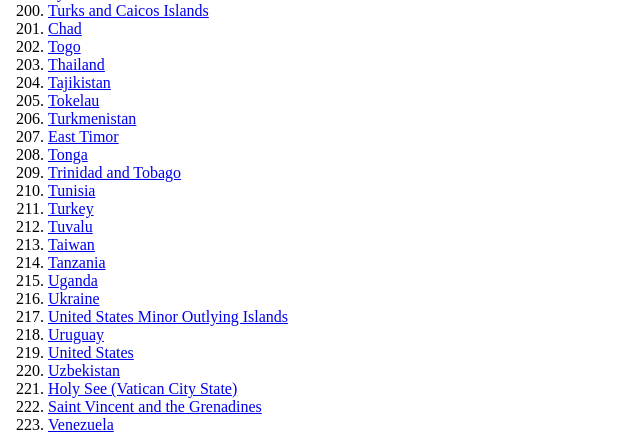
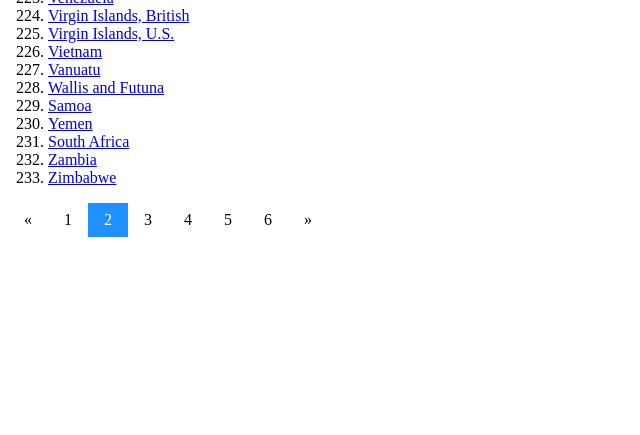
Before and after one commit to vvsergey/DjangoCountries, a Django app: page /countries-list in a window 1280 px wide. Shown: the part 4160-4595 px from the top of the page, without its empty margins (0-640 px from the left). After the commit the page ends 4397 px from the top, so only its background shows below. Run offline with Django 4.2, Linux system fonts and the light colour scheme.

Commit message:
сделал пункт 6

```diff
--- a/DjangoCountries/urls.py
+++ b/DjangoCountries/urls.py
@@ -21,6 +21,7 @@ urlpatterns = [
     path('', views.main_page),
     path('countries-list', views.countries_list),
     path('language-page', views.language_page),
+    path('countries-that-speaking/<str:language>', views.countries_that_speaking),
     path('<str:country>', views.country_info),
     path('countries-that-start-with/<str:letter>', views.countries_that_start),
 
--- a/MainApp/views.py
+++ b/MainApp/views.py
@@ -16,12 +16,15 @@ with open(file_path, 'r') as in_file:
                 countries_alphabetical_list.append(letter)
             countries[country] = []
         if len(ln) > 2 and ln.find('languages') == -1 and ln.find('country') == -1:
-            if language_list.count(ln) == 0:
-                language_list.append(ln)
-            countries[country].append(ln.strip('",'))
+            lang = ln.strip('",')
+            if language_list.count(lang) == 0:
+                language_list.append(lang)
+            countries[country].append(lang)
 
 countries_alphabetical_list.sort()
 language_list.sort()
+
+print(len(countries)//10)
 
 def main_page(request) -> HttpResponse:
     return render(request, 'index.html')
@@ -59,5 +62,20 @@ def countries_that_start(request, letter:str) ->HttpResponse:
 
 
 def language_page(request) ->HttpResponse:
+    context = {
+        'language_list': language_list
+    }
+    return render(request, 'language-page.html', context)
 
-    return  render(request,'language-page .html', context)
+
+def countries_that_speaking(request, language:str) ->HttpResponse:
+    countries_list = list()
+    for cntr in countries:
+        if countries[cntr].count(language) > 0:
+            countries_list.append(cntr)
+        countries_list.sort()
+    context = {
+        'language': language,
+        'countries_list': countries_list
+    }
+    return render(request, 'countries-that-speaking.html', context)
--- a/templates/countries-list.html
+++ b/templates/countries-list.html
@@ -3,13 +3,43 @@
 <head>
     <meta charset="UTF-8">
     <title>Список стран</title>
+    <style>
+    .alphabet-small {margin: 0; padding: 0;}
+    *{box-sizing: border-box;}
+    div { display: block;}
+    .content-inner { min-height: 500px; font-size: 15px; color: #222;}
+    .list-inline { padding-left: 0; margin-left: -5px; list-style: none;}
+    style attribute { --fsAncillary: var(--use); }
+    :after, :before { box-sizing: border-box; }
+    ol, ul {margin-top: 0; }
+    .alphabet-small {list-style: none; margin: 0;padding: 0; }
+    .content-inner {min-height: 500px; font-size: 15px; color: #222; }
+    style attribute {--fsAncillary: var(--use);}
+    .alphabet-small ul li { margin-bottom: 5px; }
+    .list-inline>li { display: inline-block; padding-right: 5px; padding-left: 5px;}
+
+    .pagination a {
+  color: black;
+  float: left;
+  padding: 8px 16px;
+  text-decoration: none;
+  transition: background-color .3s;
+}
+
+.pagination a.active {
+  background-color: dodgerblue;
+  color: white;
+}
+
+.pagination a:hover:not(.active) {background-color: #ddd;}
+</style>
 </head>
 <body>
     <div>
         <h1>Алфивитный указатель списка стран</h1>
         <p>Страны начинающиеся с буквы:</p>
-        <div>
-            <ul>
+        <div class="alphabet-small">
+            <ul class="list-inline">
                 {% for letter in countries_alphabetical_list %}
                 <li><a href="countries-that-start-with/{{letter}}">{{letter}}</a></li>
                 {% endfor %}
@@ -23,5 +53,15 @@
             {% endfor %}
         </ol>
     </div>
+    <div class="pagination">
+        <a href="#">&laquo;</a>
+        <a href="#">1</a>
+        <a class="active" href="#">2</a>
+        <a href="#">3</a>
+        <a href="#">4</a>
+        <a href="#">5</a>
+        <a href="#">6</a>
+        <a href="#">&raquo;</a>
+    </div>
 </body>
 </html>
```
Also changed, not shown: templates/countries-that-speaking.html (added, +17 -0 lines), templates/language-page .html (deleted, +0 -14 lines), templates/language-page.html (added, +19 -0 lines).
